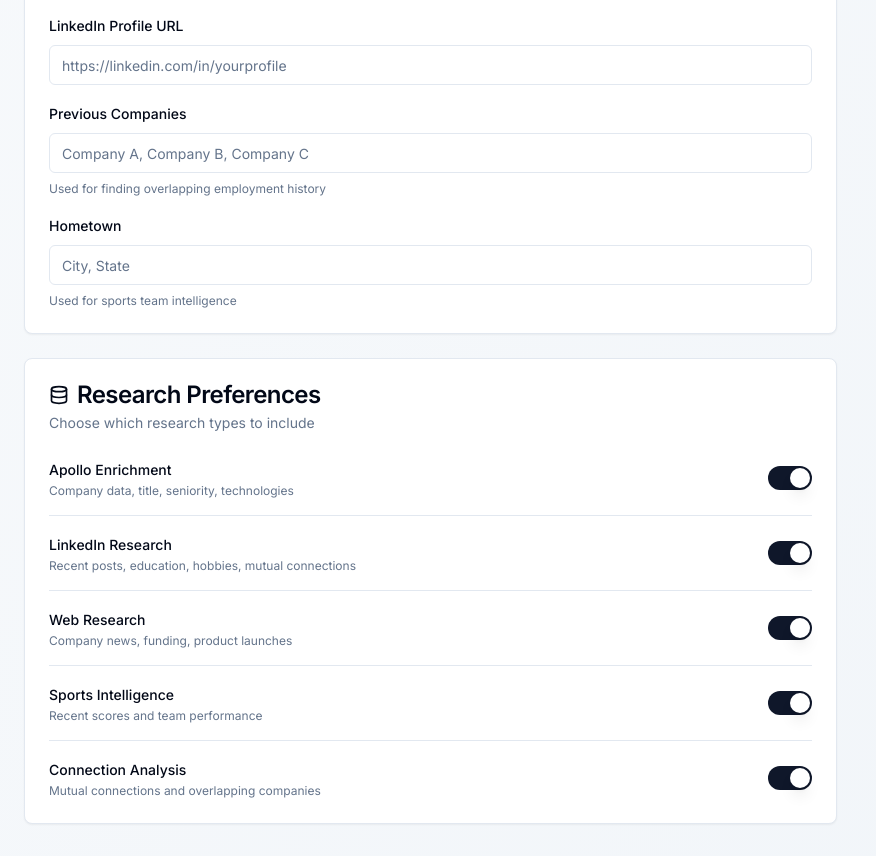
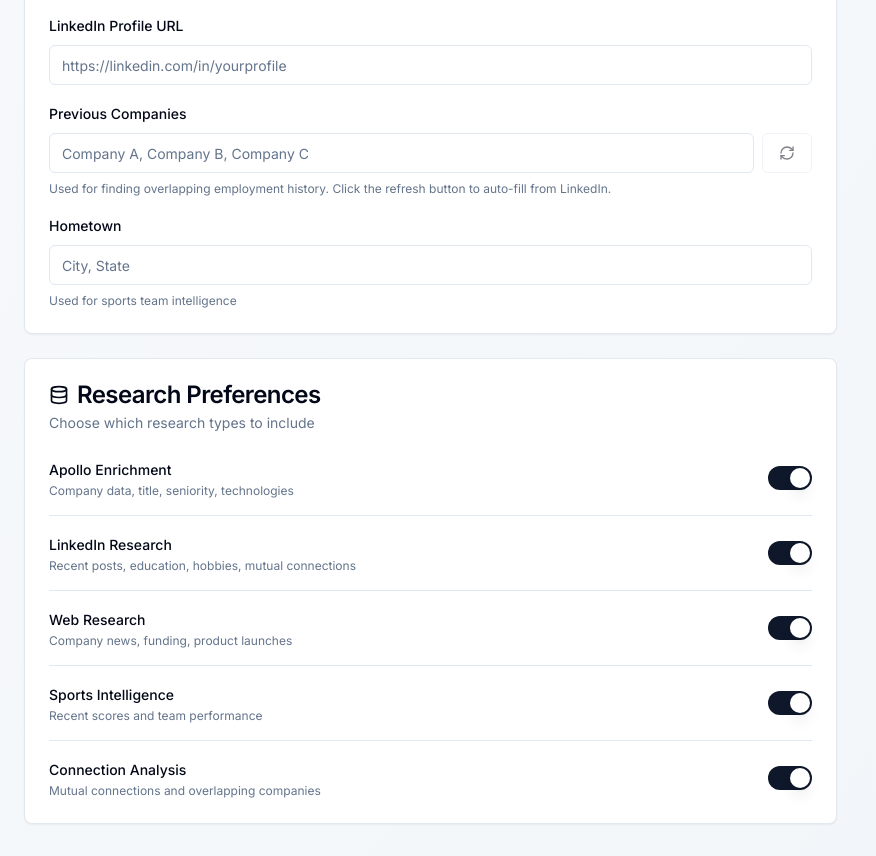
Before and after one commit to Lyzr-Apps/prep-prospect-amazing-wave, a Next.js app: page / in a window 1280 px wide. Shown: the part 900-1756 px from the top of the page, without its empty margins (0-876 px from the left). Built offline with nearby package versions, Linux system fonts and the light colour scheme.

Commit message:
feat: added LinkedIn auto-fetch feature for Previous Companies field with UI updates and error handling

```diff
--- a/app/page.tsx
+++ b/app/page.tsx
@@ -207,6 +207,7 @@ export default function Home() {
   const [activeTab, setActiveTab] = useState('config')
   const [loading, setLoading] = useState(false)
   const [previewLoading, setPreviewLoading] = useState(false)
+  const [linkedInLoading, setLinkedInLoading] = useState(false)
   const fileInputRef = useRef<HTMLInputElement>(null)
 
   // Configuration state with persistence
@@ -281,6 +282,62 @@ export default function Home() {
       if (fileInputRef.current) {
         fileInputRef.current.value = ''
       }
+    }
+  }
+
+  // Fetch previous companies from LinkedIn profile
+  const handleFetchLinkedInData = async () => {
+    if (!config.linkedInUrl) {
+      console.warn('Please enter your LinkedIn profile URL first')
+      return
+    }
+
+    setLinkedInLoading(true)
+    try {
+      const message = `Research this LinkedIn profile and extract the previous companies this person has worked at: ${config.linkedInUrl}
+
+Please return a list of previous company names (not including current company) as a comma-separated string.`
+
+      const result = await callAIAgent(message, AGENTS.linkedin)
+
+      console.log('LinkedIn agent response:', result)
+
+      if (result.success && result.response.status === 'success') {
+        const linkedInData = result.response.result
+
+        // Try to extract previous companies from the response
+        let previousCompanies = ''
+
+        // Check if there's a linkedin_profiles array with previous_companies
+        if (linkedInData.linkedin_profiles?.[0]?.previous_companies) {
+          const companies = linkedInData.linkedin_profiles[0].previous_companies
+          previousCompanies = Array.isArray(companies) ? companies.join(', ') : companies
+        }
+        // Check for a direct previous_companies field
+        else if (linkedInData.previous_companies) {
+          previousCompanies = Array.isArray(linkedInData.previous_companies)
+            ? linkedInData.previous_companies.join(', ')
+            : linkedInData.previous_companies
+        }
+        // Check for text response
+        else if (linkedInData.text || linkedInData.response) {
+          previousCompanies = linkedInData.text || linkedInData.response
+        }
+
+        if (previousCompanies) {
+          setConfig(prev => ({ ...prev, previousCompanies }))
+          console.log('Previous companies updated:', previousCompanies)
+        } else {
+          console.warn('Could not extract previous companies from LinkedIn profile')
+          console.warn('Response structure:', linkedInData)
+        }
+      } else {
+        console.error('LinkedIn agent failed:', result.response.message)
+      }
+    } catch (error) {
+      console.error('Failed to fetch LinkedIn data:', error)
+    } finally {
+      setLinkedInLoading(false)
     }
   }
 
@@ -692,6 +749,7 @@ Please retrieve all calendar events for ${todayFormatted} and provide detailed r
                     </div>
                     <div className="space-y-2">
                       <Label htmlFor="previousCompanies">Previous Companies</Label>
+                      <div className="flex gap-2">
                         <Input
                           id="previousCompanies"
                           placeholder="Company A, Company B, Company C"
@@ -699,9 +757,28 @@ Please retrieve all calendar events for ${todayFormatted} and provide detailed r
                           onChange={(e) =>
                             setConfig(prev => ({ ...prev, previousCompanies: e.target.value }))
                           }
+                          className="flex-1"
                         />
+                        <Button
+                          onClick={handleFetchLinkedInData}
+                          disabled={linkedInLoading || !config.linkedInUrl}
+                          variant="outline"
+                          size="default"
+                          className="whitespace-nowrap"
+                        >
+                          {linkedInLoading ? (
+                            <>
+                              <Loader2 className="h-4 w-4 animate-spin" />
+                            </>
+                          ) : (
+                            <>
+                              <RefreshCw className="h-4 w-4" />
+                            </>
+                          )}
+                        </Button>
+                      </div>
                       <p className="text-xs text-slate-500">
-                        Used for finding overlapping employment history
+                        Used for finding overlapping employment history. Click the refresh button to auto-fill from LinkedIn.
                       </p>
                     </div>
                     <div className="space-y-2">
```
Lines whose indentation alone changed are shown as unchanged.
